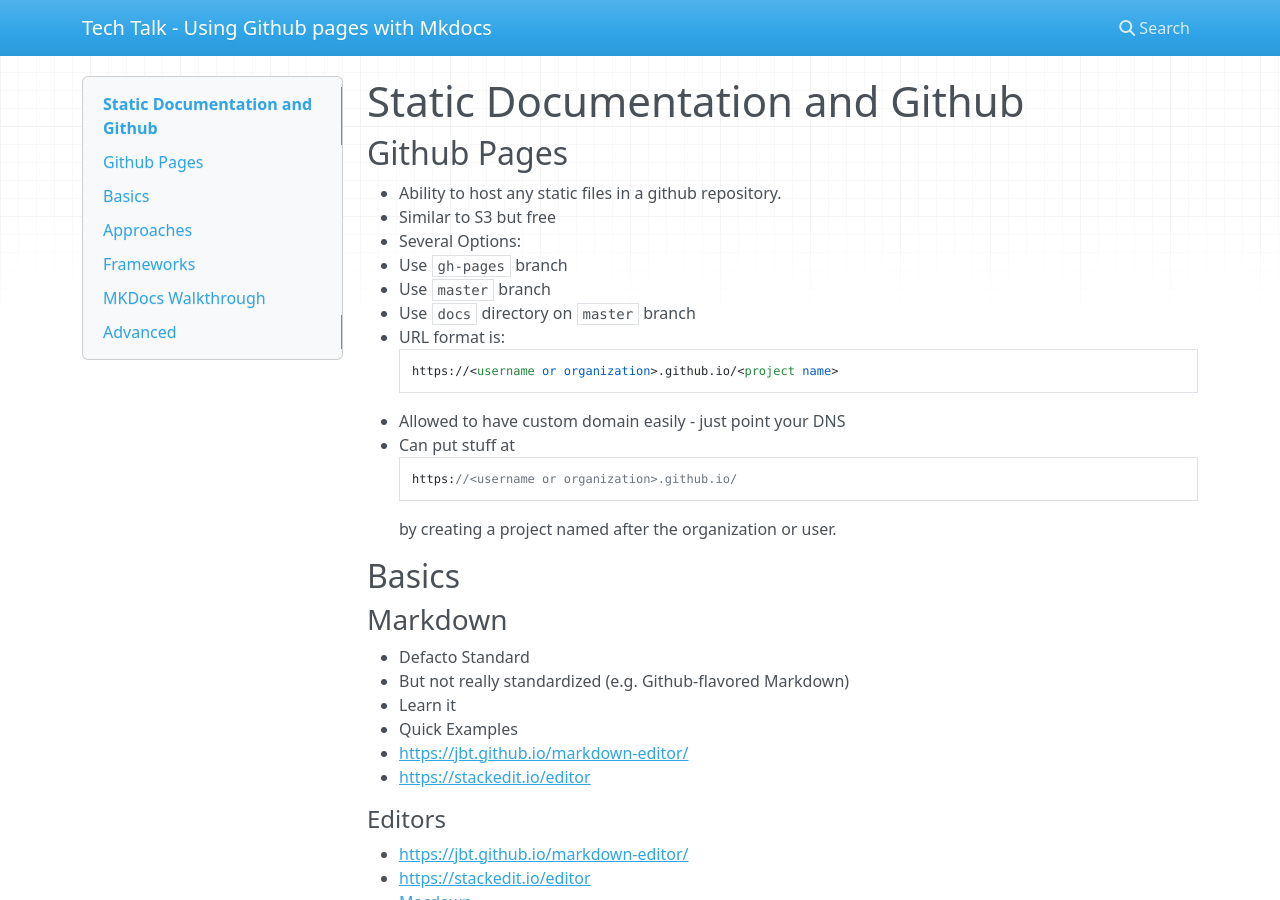
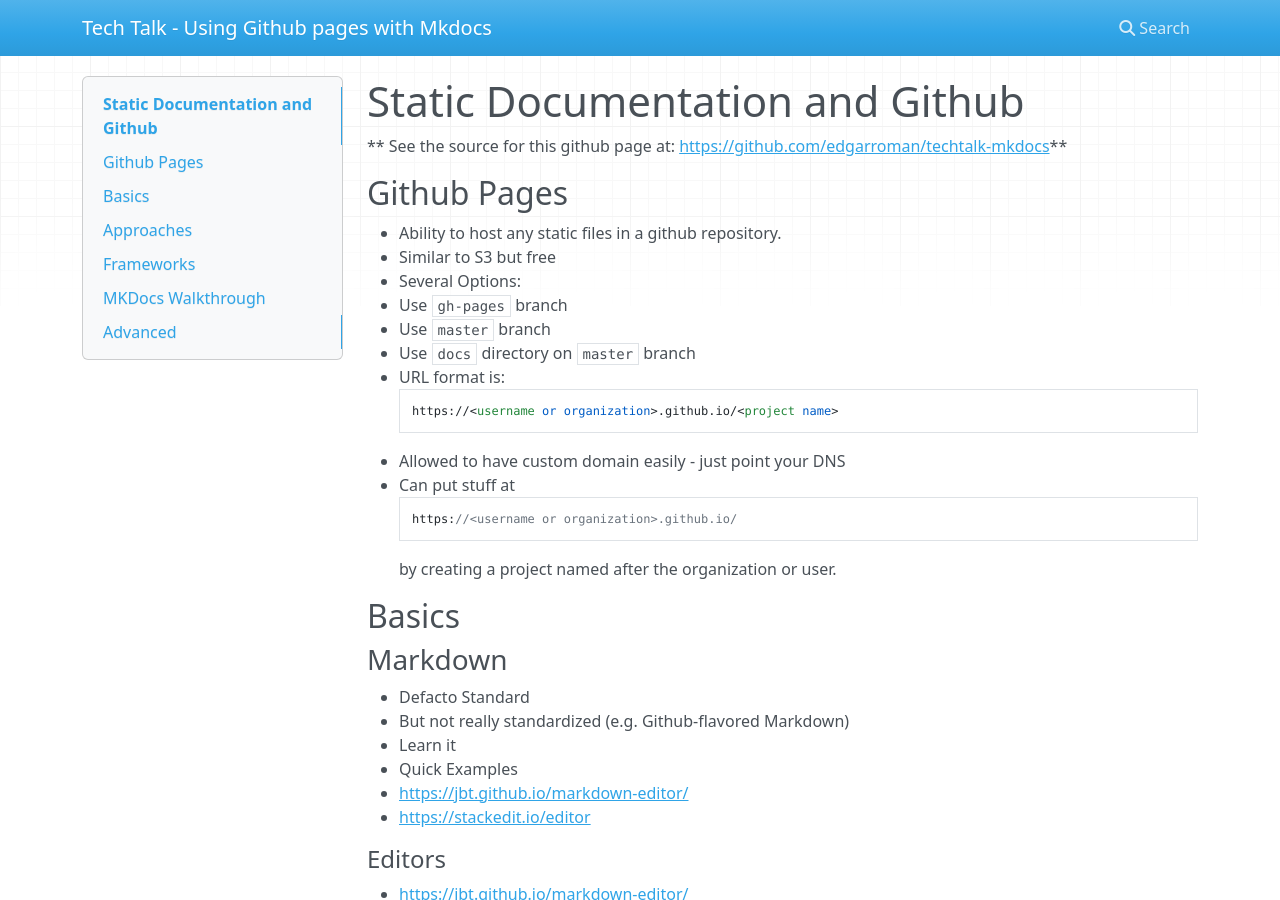
Before and after one commit to edgarroman/techtalk-mkdocs, an MkDocs documentation site: the page built from docs/index.md, in a window 1280 px wide and 900 px high. Built offline with MkDocs 1.6.1, drawn with Linux system fonts in a browser that asks for light colours; nearby versions of some CDN libraries.

Commit message:
Added cross links

```diff
--- a/docs/index.md
+++ b/docs/index.md
@@ -1,4 +1,6 @@
 # Static Documentation and Github
+
+** See the source for this github page at: [https://github.com/edgarroman/techtalk-mkdocs](https://github.com/edgarroman/techtalk-mkdocs)**
 
 ## Github Pages
 
```
Also changed, not shown: README.md (+2 -0 lines), 1 other file.
